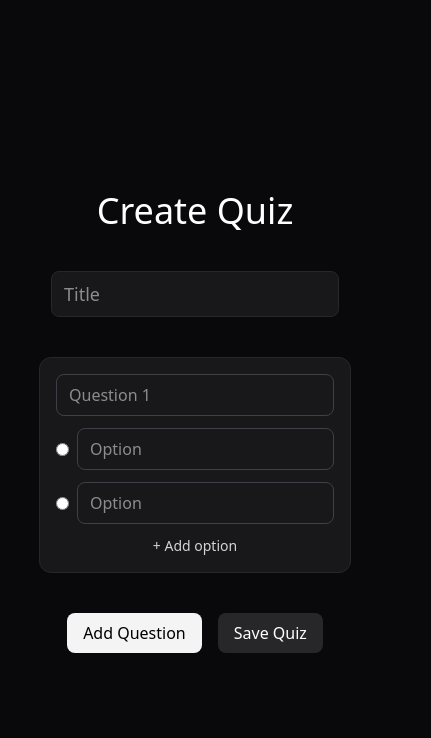
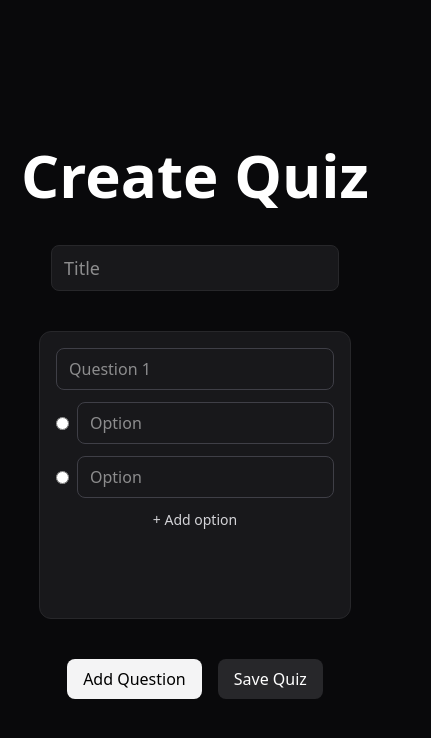
Before and after one commit to CT02k/quiz, a Next.js app: page /quiz/create in a window 390 px wide. Shown: the top 738 px of the page, 431 px wide, since content can reach past the window. Built offline with nearby package versions, Linux system fonts and the light colour scheme.

Commit message:
feat(QuizCreatePage):enhance style and responsivity

```diff
--- a/app/quiz/create/page.tsx
+++ b/app/quiz/create/page.tsx
@@ -60,7 +60,7 @@ export default function CreateQuizPage() {
 
   return (
     <div className="w-full h-screen flex flex-col items-center justify-center">
-      <h1 className="text-4xl">Create Quiz</h1>
+      <h1 className="text-6xl font-semibold">Create Quiz</h1>
       <form
         onSubmit={handleSubmit}
         className="flex flex-col items-center mt-10"
@@ -74,7 +74,7 @@ export default function CreateQuizPage() {
           className="bg-zinc-900 rounded-lg px-3 py-2 outline-none border border-zinc-800 transition focus:border-zinc-700 text-lg w-72 disabled:opacity-50"
         />
 
-        <div className="flex flex-wrap gap-8 my-10">
+        <div className="flex flex-wrap w-full justify-center h-72 px-20 overflow-y-scroll gap-8 my-10">
           {quiz.questions.map((question, qi) => (
             <div
               key={qi}
```
